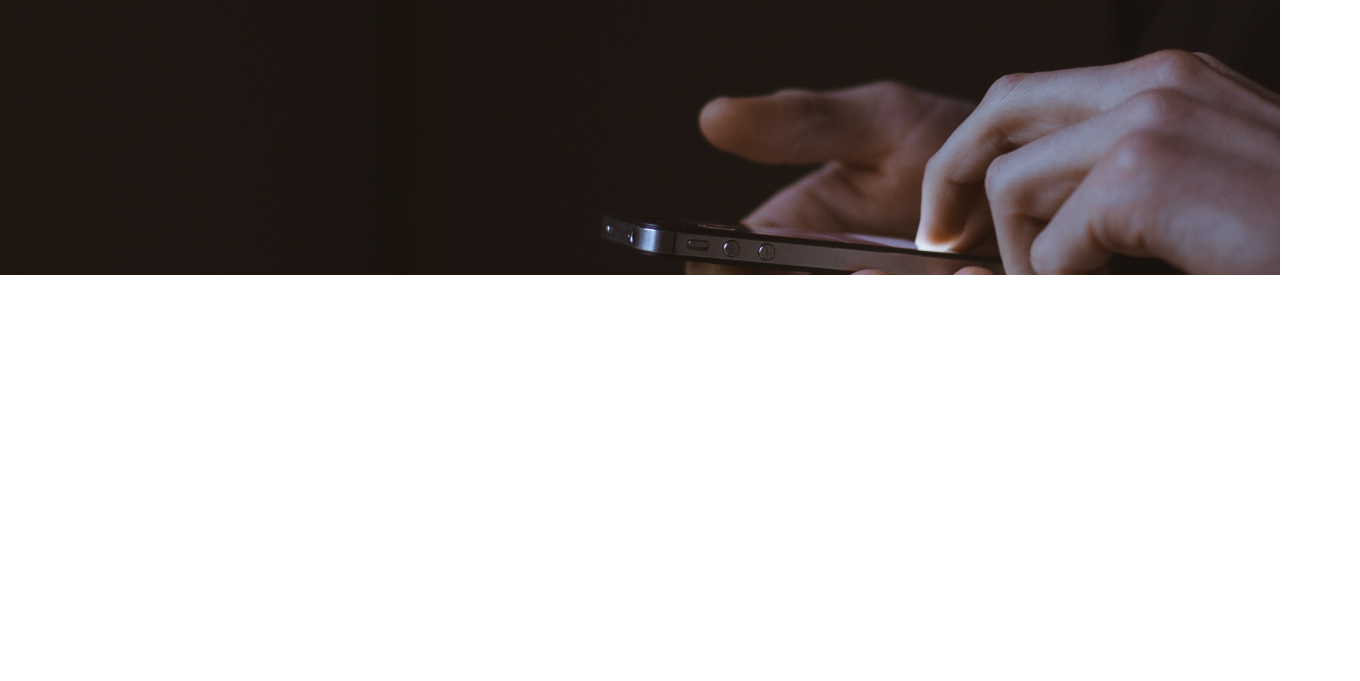
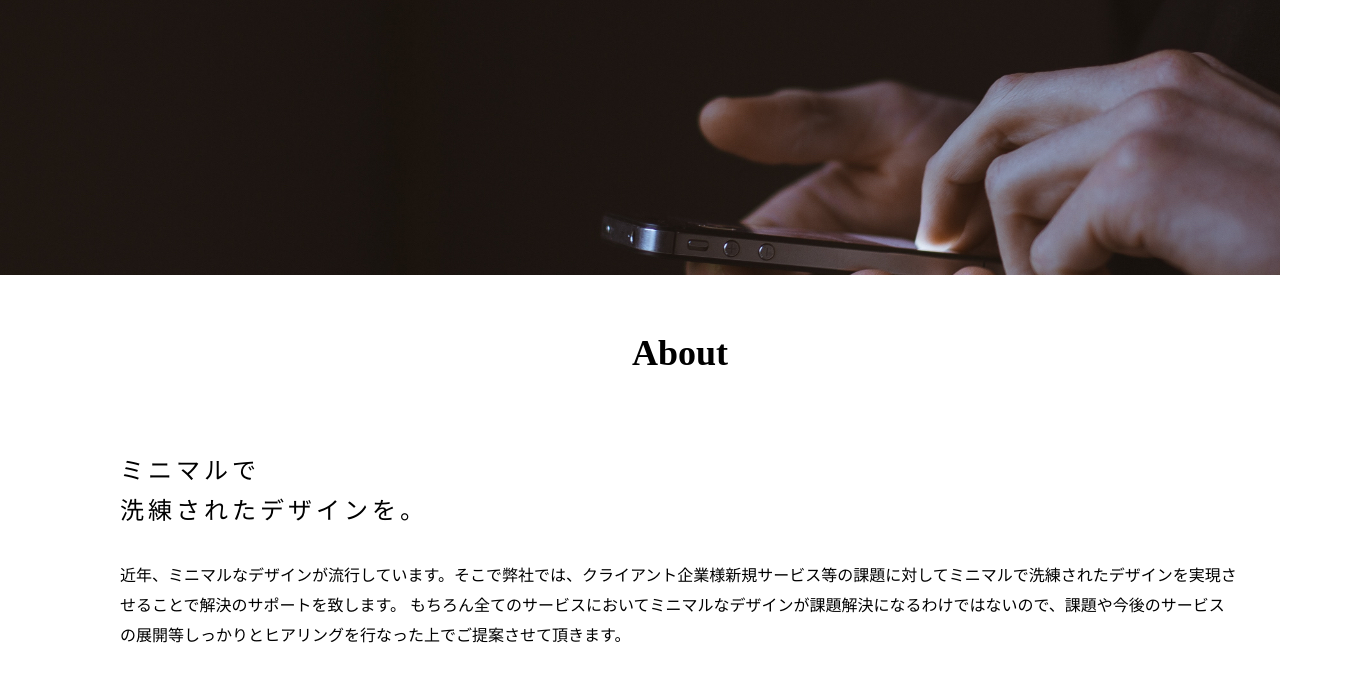
Before and after one commit to kohki-nakamura/crestadesign-cording-first, a plain HTML site: page index.html in a window 1280 px wide. Shown: the part 541-1222 px from the top of the page, 1360 px wide, since content can reach past the window. Before the commit the page ends 816 px from the top, so only its background shows below. Drawn offline with Linux system fonts and the light colour scheme.

Commit message:
fix: about

```diff
--- a/css/style.scss
+++ b/css/style.scss
@@ -1,5 +1,7 @@
 .container {
 	padding: 0 120px;
+	width: 1120px;
+	margin: 0 auto;
 }
 
 header {
@@ -52,3 +54,28 @@ header {
 		}
 	}
 }
+
+.title {
+	text-align: center;
+	font-size: 36px;
+	font-weight: bold;
+}
+
+.about {
+	margin: 60px 0;
+
+	&__content {
+
+		&--title {
+			font-size: 24px;
+			letter-spacing: 4px;
+			line-height: 40px;
+			padding-top: 80px;
+		}
+
+		&--text {
+			line-height: 30px;
+			padding-top: 30px;
+		}
+	}
+}
--- a/index.html
+++ b/index.html
@@ -23,10 +23,26 @@
 			</div>
 		</div>
 		<div class="header__image">
-			<div class="header__image--logo">
+			<h1 class="header__image--logo">
 				Cresta Design.
+			</h1>
+		</div>
+	</header>
+	<section class="about">
+		<div class="container">
+			<h2 class="title about__title">About</h2>
+			<div class="about__content">
+				<h3 class="about__content--title">ミニマルで<br>洗練されたデザインを。</h3>
+				<p class="about__content--text">
+					近年、ミニマルなデザインが流行しています。そこで弊社では、クライアント企業様新規サービス等の課題に対してミニマルで洗練されたデザインを実現させることで解決のサポートを致します。
+					もちろん全てのサービスにおいてミニマルなデザインが課題解決になるわけではないので、課題や今後のサービスの展開等しっかりとヒアリングを行なった上でご提案させて頂きます。
+				</p>
 			</div>
 		</div>
-	</header>
+	</section>
+	<section class="service"></section>
+	<section class="news"></section>
+	<section class="contacts"></section>
+	<footer></footer>
 </body>
 </html>
```
Also changed, not shown: css/style.css, 1 other file.
